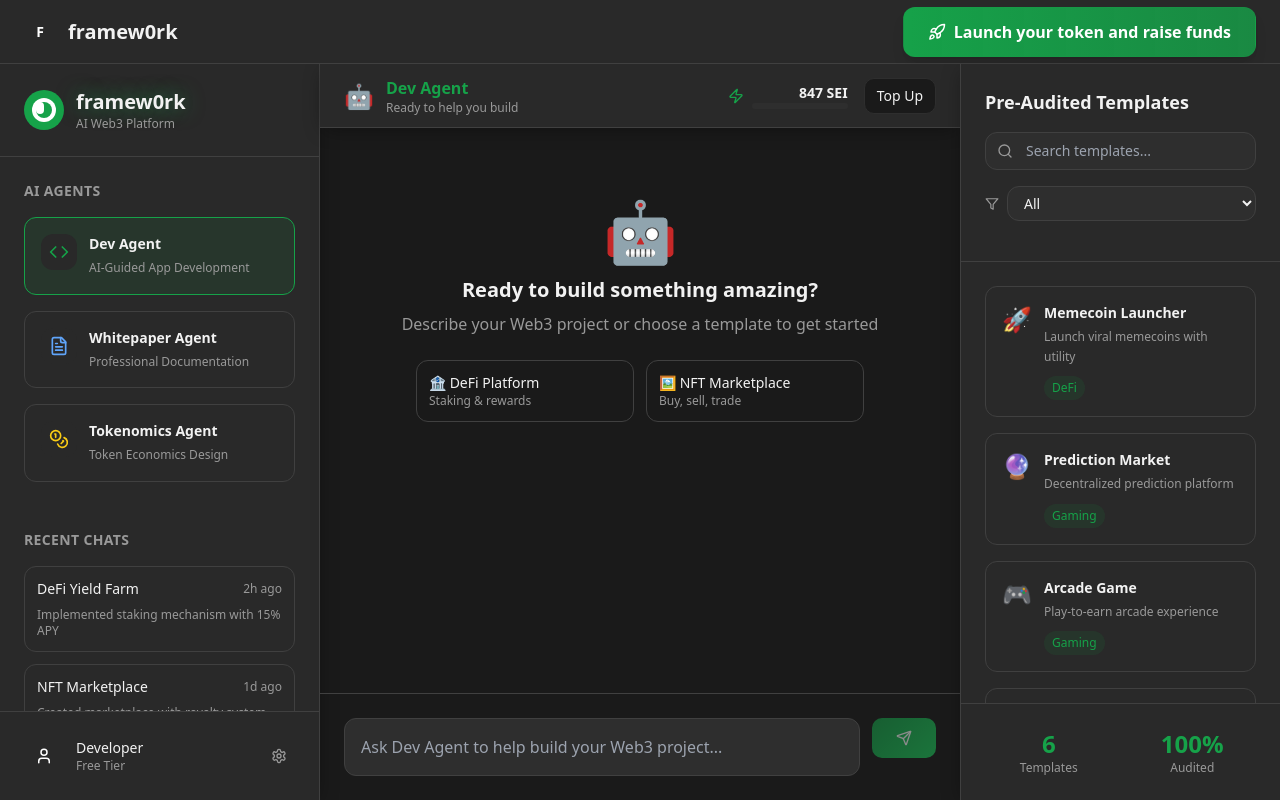
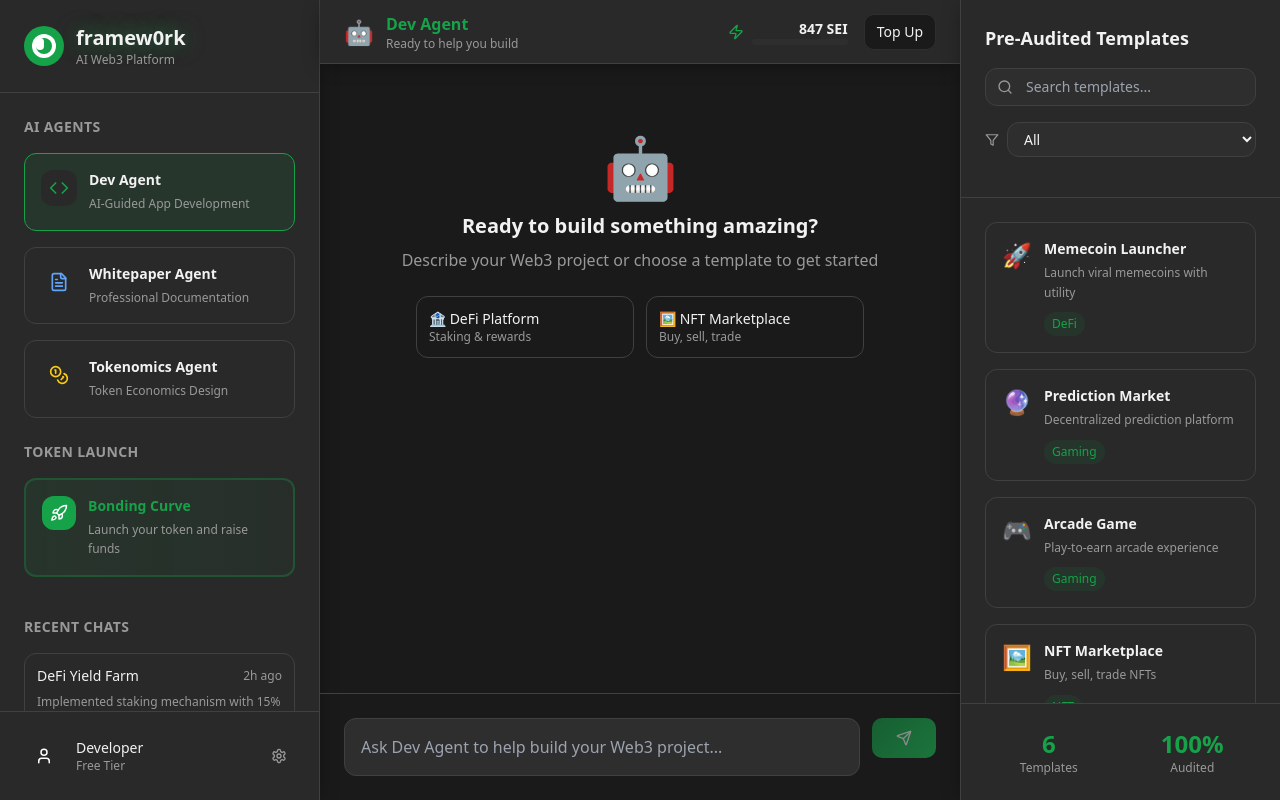
Before and after one commit to adityacespl/dummy-data-buddy, a React (Vite) app: page / in a window 1280 px wide. Built offline with nearby package versions, Linux system fonts and the light colour scheme.

Commit message:
Refactor bonding curve placement
Remove header button and integrate bonding curve into agent list.

```diff
--- a/src/components/Framew0rkApp.tsx
+++ b/src/components/Framew0rkApp.tsx
@@ -259,29 +259,7 @@ contract MemecoinLauncher is ERC20, Ownable {
   };
 
   return (
-    <div className="h-screen bg-background flex flex-col overflow-hidden">
-      {/* Top Navigation Bar */}
-      <div className="h-16 border-b border-border panel-bg px-6 flex items-center justify-between flex-shrink-0">
-        <div className="flex items-center space-x-6">
-          <div className="flex items-center space-x-3">
-            <div className="w-8 h-8 bg-gradient-primary rounded-full flex items-center justify-center">
-              <span className="text-white font-bold text-sm">F</span>
-            </div>
-            <span className="text-xl font-bold">framew0rk</span>
-          </div>
-        </div>
-
-        <button
-          onClick={() => navigate('/bonding-curve')}
-          className="flex items-center space-x-2 bg-gradient-to-r from-primary to-primary/80 text-white px-6 py-3 rounded-lg font-semibold hover:from-primary/90 hover:to-primary/70 transition-all duration-200 shadow-lg border border-primary/20 glow-border"
-        >
-          <Rocket size={18} />
-          <span>Launch your token and raise funds</span>
-        </button>
-      </div>
-
-      {/* Main Content */}
-      <div className="flex-1 flex overflow-hidden">
+    <div className="h-screen bg-background flex overflow-hidden">
       <LeftPanel
         selectedAgent={selectedAgent}
         onAgentSelect={setSelectedAgent}
@@ -320,7 +298,6 @@ contract MemecoinLauncher is ERC20, Ownable {
           generatedCode={generatedCode}
         />
       )}
-      </div>
     </div>
   );
 };
--- a/src/components/LeftPanel.tsx
+++ b/src/components/LeftPanel.tsx
@@ -1,5 +1,6 @@
-import { Code, FileText, Coins, Settings, User } from 'lucide-react';
+import { Code, FileText, Coins, Settings, User, Rocket } from 'lucide-react';
 import { AgentType, ChatHistory } from './Framew0rkApp';
+import { useNavigate } from 'react-router-dom';
 
 interface LeftPanelProps {
   selectedAgent: AgentType;
@@ -8,6 +9,8 @@ interface LeftPanelProps {
 }
 
 export const LeftPanel = ({ selectedAgent, onAgentSelect, chatHistories }: LeftPanelProps) => {
+  const navigate = useNavigate();
+
   const agents = [
     {
       id: 'dev' as AgentType,
@@ -95,6 +98,29 @@ export const LeftPanel = ({ selectedAgent, onAgentSelect, chatHistories }: LeftP
         })}
       </div>
 
+      {/* Token Launch */}
+      <div className="px-6 pb-4">
+        <h2 className="text-sm font-semibold text-muted-foreground uppercase tracking-wide mb-4">
+          Token Launch
+        </h2>
+        <button
+          onClick={() => navigate('/bonding-curve')}
+          className="w-full p-4 rounded-xl border-2 border-primary/30 bg-gradient-to-r from-primary/10 to-primary/5 hover:from-primary/20 hover:to-primary/10 transition-all duration-300 text-left group glow-border"
+        >
+          <div className="flex items-start space-x-3">
+            <div className="p-2 rounded-lg bg-primary text-white group-hover:scale-110 transition-transform">
+              <Rocket size={18} />
+            </div>
+            <div>
+              <h3 className="font-semibold text-sm text-primary">Bonding Curve</h3>
+              <p className="text-xs text-muted-foreground mt-1 leading-relaxed">
+                Launch your token and raise funds
+              </p>
+            </div>
+          </div>
+        </button>
+      </div>
+
       {/* Chat History */}
       <div className="flex-1 p-6 overflow-hidden">
         <h2 className="text-sm font-semibold text-muted-foreground uppercase tracking-wide mb-4">
```
